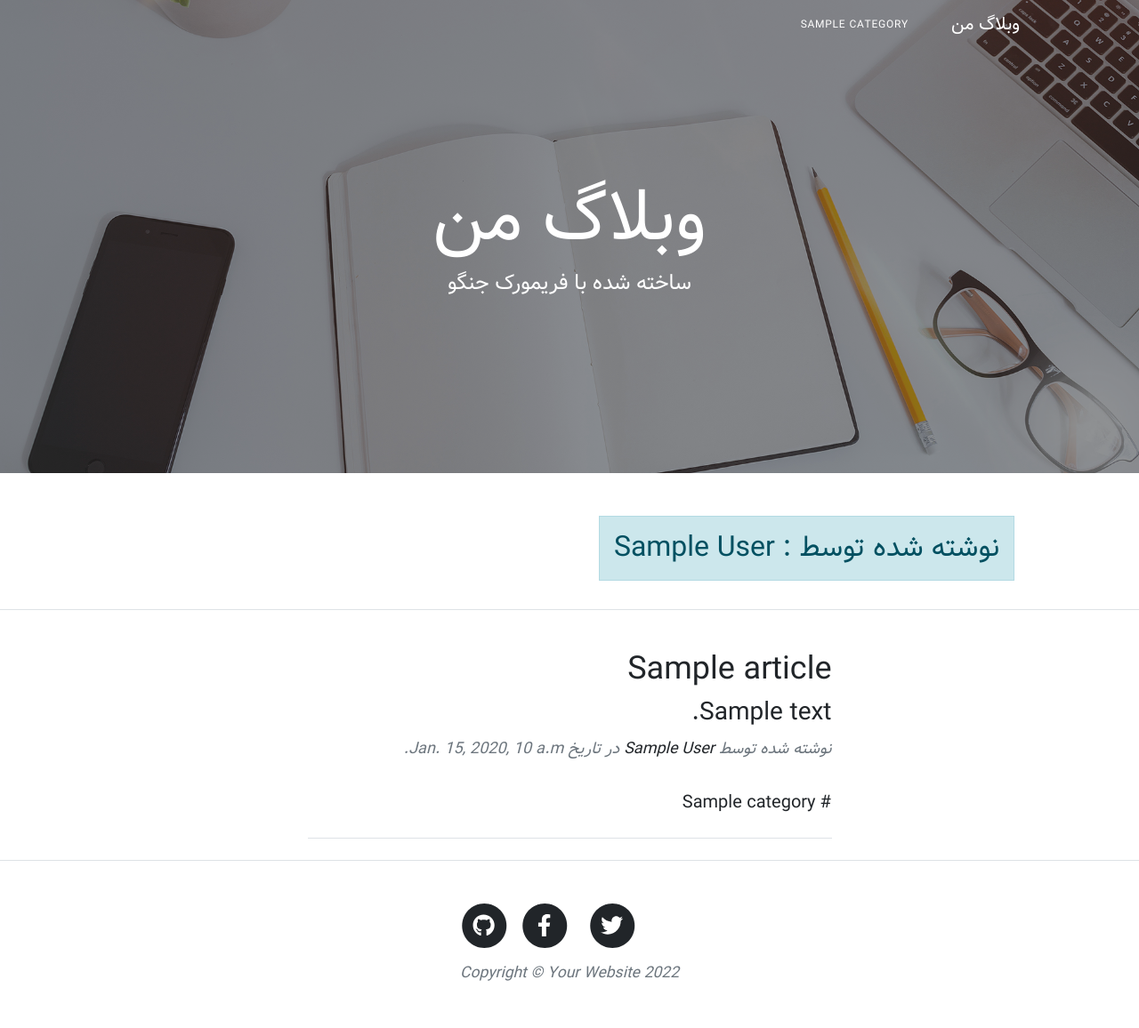
After one commit to PouryaAbdollahi/blog, a Django app: a page that uses templates/blog/base.html in a window 1280 px wide. The commit adds this page. Shown: the whole page at 89% size. Run offline with Django 4.2, Linux system fonts and the light colour scheme; tables that the repository leaves empty hold one stand-in row (values such as "Sample post"); some libraries are stand-ins or nearby versions.

Commit message:
'complete-blog-app-get-articles-by-author

```diff
--- a/blog/models.py
+++ b/blog/models.py
@@ -21,7 +21,7 @@ class Article(models.Model):
         ('D', 'drafted')
     )
     title = models.CharField(max_length=150, verbose_name='عنوان')
-    slug = models.SlugField(max_length=170, unique=True, verbose_name='اسلاگ')
+    slug = models.SlugField(max_length=170, unique=True, allow_unicode=True, verbose_name='اسلاگ')
     thumbnail = models.ImageField(upload_to='images/article_thumbnail/', verbose_name='تصویر مقاله')
     author = models.ForeignKey(User, on_delete=models.SET_NULL, blank=True, null=True, verbose_name='نویسنده', related_name='articles')
     category = models.ManyToManyField('Category', verbose_name='دسته بندی', related_name='articles')
--- /dev/null
+++ b/blog/templatetags/my_custom_tags.py
@@ -0,0 +1,10 @@
+from django import template
+from blog.models import Category
+
+register = template.Library()
+
+
+@register.inclusion_tag('../templates/blog/partials/navbar_category.html')
+def show_category():
+    all_categories = Category.objects.get_active_categories()
+    return {'categories': all_categories}
--- a/blog/urls.py
+++ b/blog/urls.py
@@ -1,8 +1,10 @@
 from django.urls import path
-from blog.views import ArticleList, ArticleDetail
+from blog.views import ArticleList, ArticleDetail, CategoryArticleList, AuthorArticleList
 
 app_name = 'blog'
 urlpatterns = [
     path('', ArticleList.as_view(), name='home'),
-    path('article/<slug:slug>', ArticleDetail.as_view(), name='detail')
+    path('article/<slug:slug>/', ArticleDetail.as_view(), name='detail'),
+    path('category/<slug:slug>', CategoryArticleList.as_view(), name='category-article'),
+    path('author/<slug:username>', AuthorArticleList.as_view(), name='author-article')
 ]
--- a/blog/views.py
+++ b/blog/views.py
@@ -1,6 +1,7 @@
 from django.shortcuts import render
 from django.views.generic import ListView, DetailView
-from blog.models import Article
+from blog.models import Article, Category
+from django.contrib.auth.models import User
 # Create your views here.
 
 
@@ -19,3 +20,36 @@ class ArticleDetail(DetailView):
     model = Article
     template_name = 'blog/article_detail.html'
     context_object_name = 'article'
+
+
+class CategoryArticleList(ListView):
+    context_object_name = 'articles'
+    template_name = 'blog/artilcle_by_category.html'
+    paginate_by = 2
+
+    def get_queryset(self):
+        global category
+        category = Category.objects.get(slug=self.kwargs['slug'])
+        return category.articles.get_published_articles()
+
+    def get_context_data(self, *, object_list=None, **kwargs):
+        context = super().get_context_data(**kwargs)
+        context['category'] = category
+        return context
+
+
+class AuthorArticleList(ListView):
+    template_name = 'blog/article_by_author.html'
+    paginate_by = 2
+    context_object_name = 'articles'
+
+    def get_queryset(self):
+        global author
+        username = self.kwargs['username']
+        author = User.objects.get(username=username)
+        return author.articles.get_published_articles()
+
+    def get_context_data(self, *, object_list=None, **kwargs):
+        context = super().get_context_data(**kwargs)
+        context['author'] = author
+        return context
--- /dev/null
+++ b/templates/blog/article_by_author.html
@@ -0,0 +1,13 @@
+{% extends 'blog/base.html' %}
+{% load static %}
+{% block title %}
+{{ user.username }}
+{% endblock %}
+{% block main %}
+    {% include 'blog/partials/header_partial.html' %}
+    <div class="col-md-10 col-lg-8 col-xl-7 d-flex justify-content-lg-center justify-content-md-center align-self-center">
+    <h2 class="alert alert-primary text-center">نوشته شده توسط : {{ author.get_full_name }}</h2>
+    </div>
+    <hr>
+    {% include 'blog/partials/article_partial.html' with articles=articles %}
+{% endblock %}
--- a/templates/blog/article_detail.html
+++ b/templates/blog/article_detail.html
@@ -1,6 +1,7 @@
 {% extends 'blog/base.html' %}
+{% load static %}
 {% block title %}
-
+{{ article.title }}
 {% endblock %}
 {% block main %}
 <header class="masthead" style="background-image: url('{{ article.thumbnail.url }}')">
--- a/templates/blog/base.html
+++ b/templates/blog/base.html
@@ -1,4 +1,5 @@
 {% load static %}
+{% load my_custom_tags %}
 <!DOCTYPE html>
 <html lang="en">
     <head>
@@ -20,25 +21,18 @@
         <!-- Core theme CSS (includes Bootstrap)-->
         <link href="{% static 'blog/css/rtl.css' %}" rel="stylesheet" />
         <link href="{% static 'blog/css/styles.css' %}" rel="stylesheet" />
-
+        {% show_category %}
     </head>
     <body>
         <!-- Navigation-->
-        <nav class="navbar navbar-expand-lg navbar-light" id="mainNav">
+        <nav class="navbar navbar-expand-lg" id="mainNav">
             <div class="container px-4 px-lg-5">
                 <a class="navbar-brand" href="{% url 'blog:home' %}">وبلاگ من</a>
                 <button class="navbar-toggler" type="button" data-bs-toggle="collapse" data-bs-target="#navbarResponsive" aria-controls="navbarResponsive" aria-expanded="false" aria-label="Toggle navigation">
                     Menu
                     <i class="fas fa-bars"></i>
                 </button>
-                <div class="collapse navbar-collapse" id="navbarResponsive">
-                    <ul class="navbar-nav ms-auto py-4 py-lg-0">
-                        <li class="nav-item"><a class="nav-link px-lg-3 py-3 py-lg-4" href="{% url 'blog:home' %}">خانه</a></li>
-                        <li class="nav-item"><a class="nav-link px-lg-3 py-3 py-lg-4" href="#">About</a></li>
-                        <li class="nav-item"><a class="nav-link px-lg-3 py-3 py-lg-4" href="#">Sample Post</a></li>
-                        <li class="nav-item"><a class="nav-link px-lg-3 py-3 py-lg-4" href="#">Contact</a></li>
-                    </ul>
-                </div>
+                {% show_category %}
             </div>
         </nav>
         {% block main %}
--- /dev/null
+++ b/templates/blog/partials/article_partial.html
@@ -0,0 +1,31 @@
+{% load static %}
+<div class="container px-4 px-lg-5">
+        <div class="row gx-4 gx-lg-5 justify-content-center">
+            <div class="col-md-10 col-lg-8 col-xl-7">
+                {% for article in articles %}
+                    <!-- Post preview-->
+                <div class="post-preview">
+                    <a href="{% url 'blog:detail' article.slug %}">
+                        <h2 class="post-title">{{ article.title }}</h2>
+                        <h3 class="post-subtitle">{{ article.content|truncatewords:15 }}</h3>
+                    </a>
+                    <p class="post-meta">
+                        نوشته شده توسط
+                        <a href="{% url 'blog:author-article' article.author.username %}">{{ article.author.get_full_name }}</a>
+                        در تاریخ {{ article.publish_date }}
+                    </p>
+                </div>
+                    <div>
+                    {% for cat in article.get_active_categories %}
+                        <a href="{% url 'blog:category-article' cat.slug %}"># {{ cat.title }}</a>
+                    {% endfor %}
+
+                    </div>
+                <!-- Divider-->
+                <hr class="my-4" />
+                {% endfor %}
+                <!-- Pager-->
+                {% include 'blog/partials/pagination_partial.html' with page_obj=page_obj %}
+            </div>
+        </div>
+    </div>
--- /dev/null
+++ b/templates/blog/partials/header_partial.html
@@ -0,0 +1,13 @@
+{% load static %}
+<header class="masthead" style="background-image:url({% static 'blog/assets/img/home-bg.jpg' %})">
+        <div class="container position-relative px-4 px-lg-5">
+            <div class="row gx-4 gx-lg-5 justify-content-center">
+                <div class="col-md-10 col-lg-8 col-xl-7">
+                    <div class="site-heading">
+                        <h1>وبلاگ من</h1>
+                        <span class="subheading">ساخته شده با فریمورک جنگو</span>
+                    </div>
+                </div>
+            </div>
+        </div>
+</header>
--- /dev/null
+++ b/templates/blog/partials/navbar_category.html
@@ -0,0 +1,15 @@
+{% load static %}
+<div class="collapse navbar-collapse" id="navbarResponsive">
+    <ul class="navbar-nav mr-auto">
+        {% for category in categories %}
+        {% if category.parent == None %}
+            <li class="nav-item">
+                <a class="nav-link" href="{% url 'blog:category-article' category.slug %}">{{ category.title }}</a>
+            {% if category.children.all %}
+                {% include 'blog/partials/nested_category_loop.html' %}
+            {% endif %}
+            </li>
+        {% endif %}
+        {% endfor %}
+    </ul>
+</div>
--- a/templates/blog/partials/pagination_partial.html
+++ b/templates/blog/partials/pagination_partial.html
@@ -1,3 +1,4 @@
+{% load static %}
 <div class="pagination">
     <span>
         {% if page_obj.has_previous %}
```
Also changed, not shown: templates/blog/artilcle_by_category.html (added, +13 -0 lines), templates/blog/index.html (+3 -37 lines), templates/blog/partials/nested_category_loop.html (added, +11 -0 lines), account/urls.py (line endings or trailing spaces), blog/migrations/0003_alter_article_slug.py (added), blog/templatetags/__init__.py (added), static/blog/css/styles.css.
